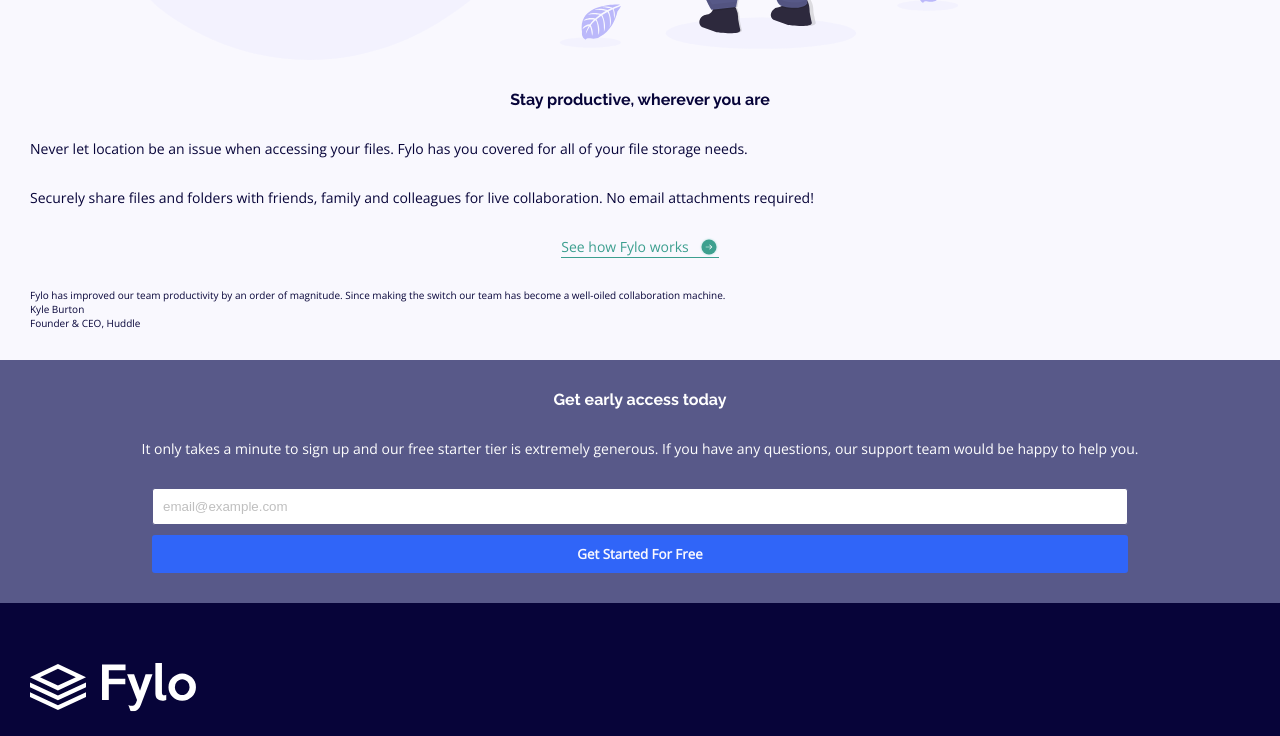
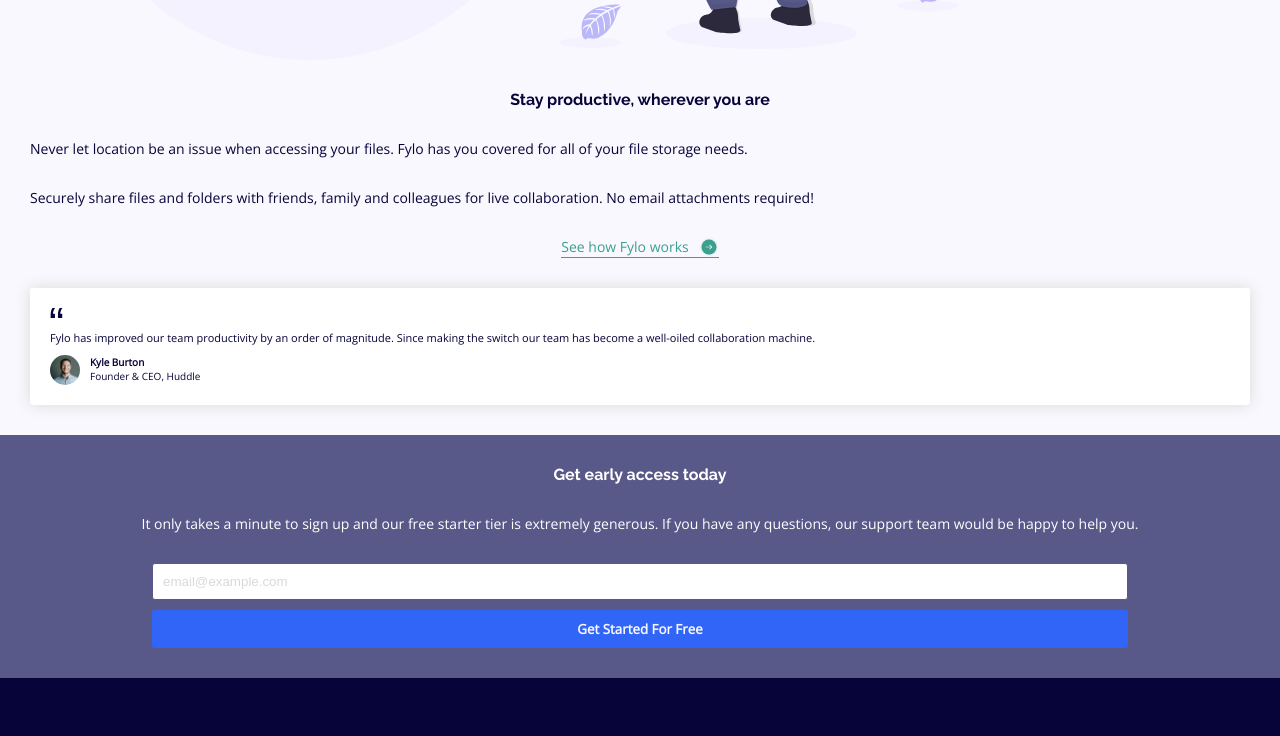
Before and after one commit to aaronshivers/fylo, an Angular app: page / in a window 1280 px wide. Shown: the part 2525-3261 px from the top of the page. Built offline with nearby package versions, Linux system fonts and the light colour scheme.

Commit message:
setup testimonial

```diff
--- a/src/app/secondary/secondary.component.html
+++ b/src/app/secondary/secondary.component.html
@@ -14,13 +14,16 @@
     </div>
   </a>
   <div class="secondary__testimonial">
+    <img class="testimonial__quotes" [src]="['assets/images/icon-quotes.svg']" alt="quotes">
     <p class="testimonial__body">
       Fylo has improved our team productivity by an order of magnitude. Since making the switch our team has become a well-oiled collaboration machine.
     </p>
     <div class="testimonial__user">
-      <span class="user__image"></span>
-      <p class="user__name">Kyle Burton</p>
-      <p class="user__title">Founder & CEO, Huddle</p>
+      <img [src]="['assets/images/avatar-testimonial.jpg']" class="user__image" alt="avatar">
+      <div>
+        <p class="user__name">Kyle Burton</p>
+        <p class="user__title">Founder & CEO, Huddle</p>
+      </div>
     </div>
   </div>
 </section>
--- a/src/app/secondary/secondary.component.scss
+++ b/src/app/secondary/secondary.component.scss
@@ -53,3 +53,33 @@
   width: 2rem;
   height: auto;
 }
+
+.secondary__testimonial {
+  background-color: white;
+  display: grid;
+  grid-gap: 1rem;
+  padding: 2rem;
+  border-radius: 3px;
+  box-shadow: 0 0 15px $gray;
+}
+
+.testimonial__body {
+  font-size: 1.1rem;
+  line-height: 1.5rem;
+}
+
+.testimonial__user {
+  display: grid;
+  grid-auto-flow: column;
+  grid-gap: 1rem;
+  justify-content: left;
+}
+
+.user__image {
+  width: 3rem;
+  border-radius: 3rem;
+}
+
+.user__name {
+  font-weight: bold;
+}
--- a/src/assets/scss/_variables.scss
+++ b/src/assets/scss/_variables.scss
@@ -3,7 +3,7 @@
 $blue-desaturated: hsl(238, 22%, 44%);
 $blue-bright: hsl(224, 93%, 58%);
 $cyan: hsl(170, 45%, 43%);
-$gray: hsl(0, 0%, 75%);
+$gray: hsl(0, 0%, 85%);
 $gray-blue: #f9f8fe;
 
 // Typography
```
